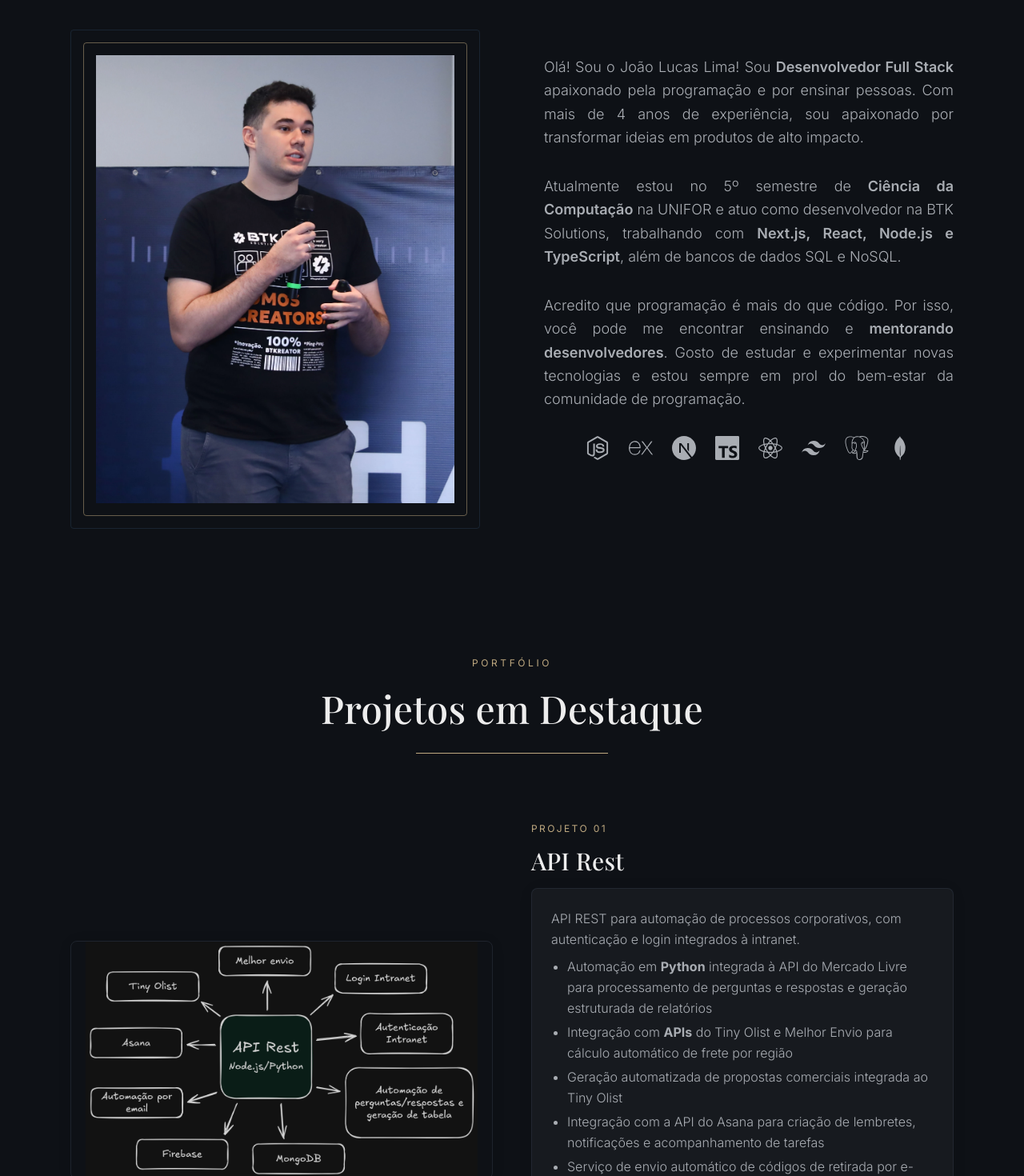
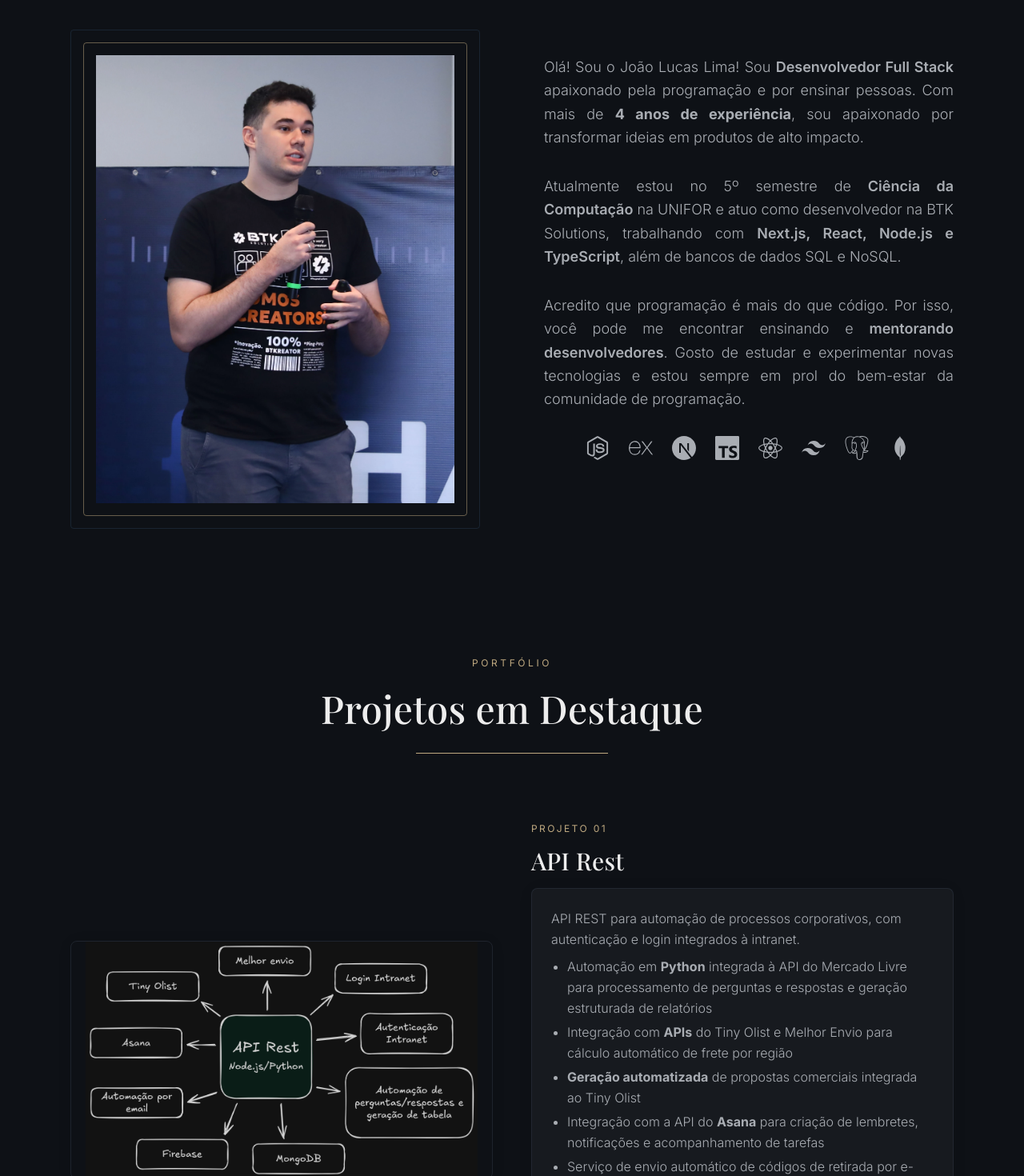
Before and after one commit to joalucaslm/personal-portfolio, a Next.js app: page / in a window 1280 px wide. Shown: the part 1140-2610 px from the top of the page at 80% size. Built offline with nearby package versions, Linux system fonts and the light colour scheme; a web font is replaced by a local one.

Commit message:
styles: improving the text

```diff
--- a/components/sections/about/About.tsx
+++ b/components/sections/about/About.tsx
@@ -100,8 +100,8 @@
               <strong className="font-semibold text-foreground">
                 Desenvolvedor Full Stack
               </strong>{" "}
-              apaixonado pela programação e por ensinar pessoas. Com mais de 4
-              anos de experiência, sou apaixonado por transformar ideias em
+              apaixonado pela programação e por ensinar pessoas. Com mais de <b className="font-bold">4
+              anos de experiência</b>, sou apaixonado por transformar ideias em
               produtos de alto impacto.
             </p>
 
--- a/components/sections/projects/Projects.tsx
+++ b/components/sections/projects/Projects.tsx
@@ -30,10 +30,10 @@
             Melhor Envio para cálculo automático de frete por região
           </li>
           <li>
-            Geração automatizada de propostas comerciais integrada ao Tiny Olist
+            <b className="font-bold">Geração automatizada</b> de propostas comerciais integrada ao Tiny Olist
           </li>
           <li>
-            Integração com a API do Asana para criação de lembretes,
+            Integração com a API do <b className="font-bold">Asana</b> para criação de lembretes,
             notificações e acompanhamento de tarefas
           </li>
           <li>Serviço de envio automático de códigos de retirada por e-mail</li>
```
